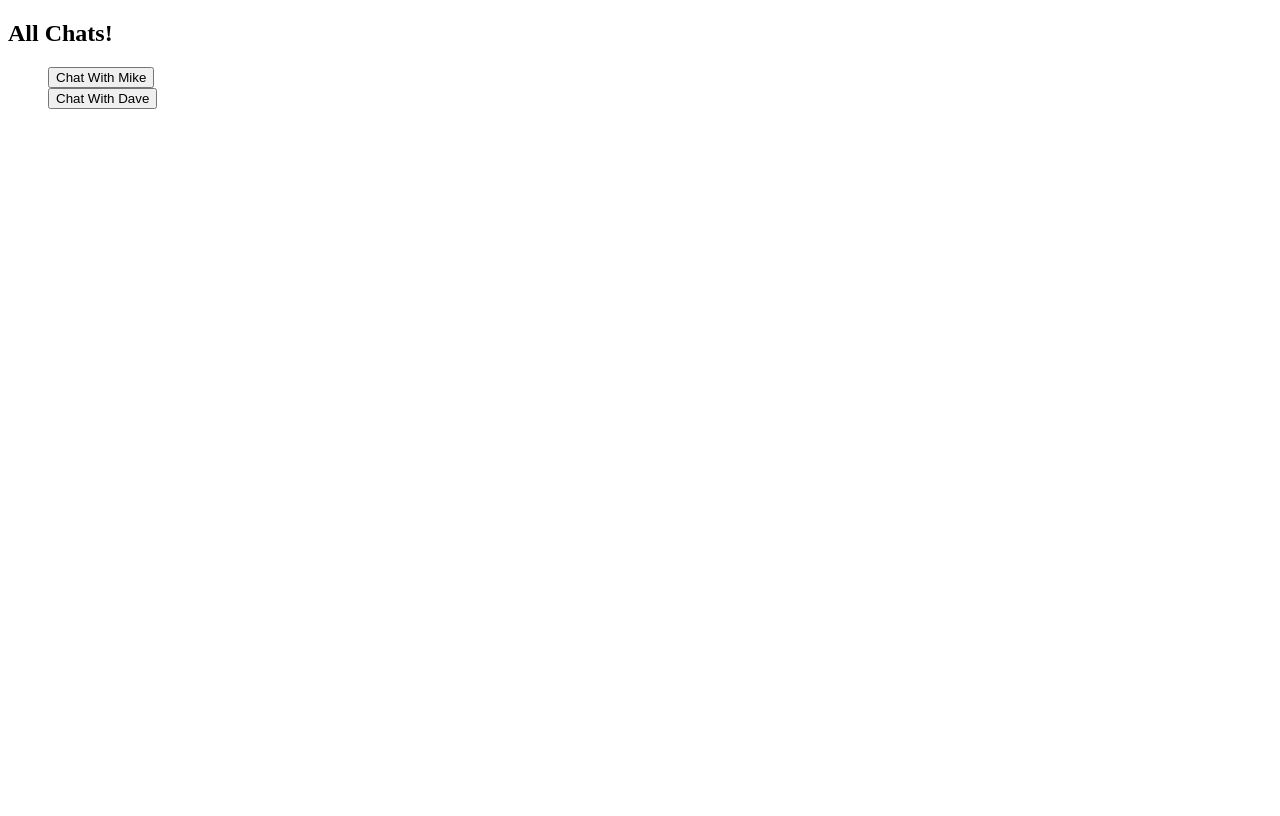
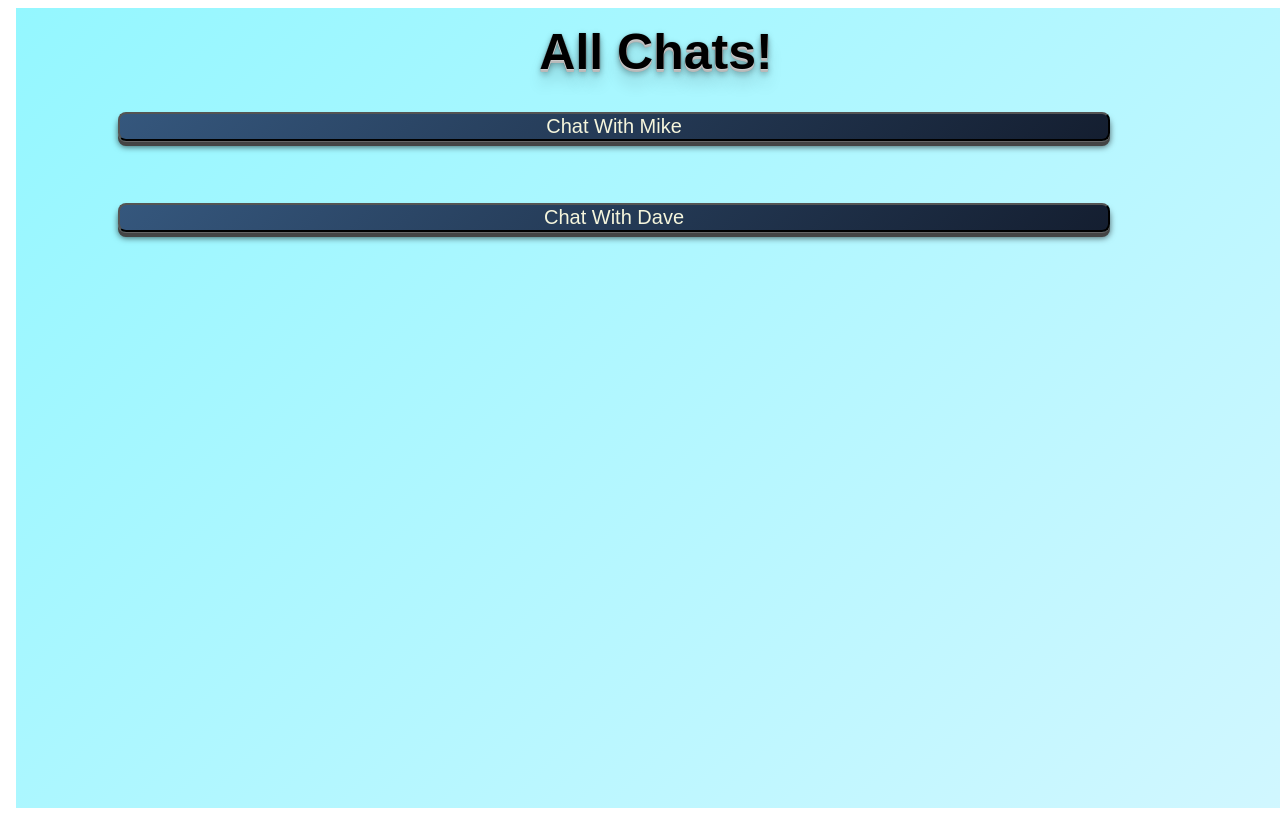
Before and after one commit to peterdaly97/AngularMessaging, an Angular app: page /dashboard in a window 1280 px wide. Built offline with nearby package versions, Linux system fonts and the light colour scheme.

Commit message:
Added a message service and styled parts of the application

```diff
--- a/src/app/app.component.css
+++ b/src/app/app.component.css
@@ -0,0 +1,5 @@
+body {
+    background: linear-gradient(-45deg, #d1f7ff, #94f7ff);
+    height: 100vh;
+    width: 100vw;
+  }
--- a/src/app/app.component.html
+++ b/src/app/app.component.html
@@ -1 +1,5 @@
-<router-outlet></router-outlet>
+<html>
+    <body>
+        <router-outlet></router-outlet>
+    </body>
+</html>
--- a/src/app/conversation/conversation.component.css
+++ b/src/app/conversation/conversation.component.css
@@ -0,0 +1,27 @@
+input {
+    padding:5px;
+    border:2px solid #ccc;
+    -webkit-border-radius: 50px;
+    margin-right: 30px;
+    background: -webkit-linear-gradient(-45deg, #35577D, #141E30);
+    box-shadow: 0 1px 0 #666, 0 5px 0 #444, 0 6px 6px rgba(0,0,0,0.6);
+    color: beige;
+}
+
+.home {
+    background: -webkit-linear-gradient(-45deg, #35577D, #141E30);
+    box-shadow: 0 1px 0 #666, 0 5px 0 #444, 0 6px 6px rgba(0,0,0,0.6);
+    -webkit-border-radius: 50%;
+    color: beige;
+}
+
+.send {
+    background: -webkit-linear-gradient(-45deg, #35577D, #141E30);
+    box-shadow: 0 1px 0 #666, 0 5px 0 #444, 0 6px 6px rgba(0,0,0,0.6);
+    -webkit-border-radius: 50%;
+    color: beige;
+}
+
+.inputCentre {
+    text-align: center;
+}
--- a/src/app/conversation/conversation.component.html
+++ b/src/app/conversation/conversation.component.html
@@ -1,9 +1,14 @@
 <h2>{{ title }}</h2>
+<button class="home" routerLink="/dashboard">
+  Home
+</button>
 <ul style="list-style: none;">
   <li *ngFor="let message of conversation.messages">
     <h3>{{message.owner}}</h3>
     <p>{{message.message}}</p>
   </li>
 </ul>
-<input [(ngModel)]="newMessage" placeholder="Enter Message"/>
-<button (click)="addMessage()">Send</button>
+<div class="inputCentre">
+    <input [(ngModel)]="newMessage" placeholder="Enter Message"/>
+    <button class="send" (click)="addMessage()">Send</button>
+</div>
--- a/src/app/conversation/conversation.component.ts
+++ b/src/app/conversation/conversation.component.ts
@@ -1,6 +1,9 @@
 import { Component, OnInit } from '@angular/core';
 import { Message } from '../message';
 import { Conversation } from '../conversation';
+import {MessagesService} from '../messages.service';
+
+import { ActivatedRoute } from '@angular/router';
 
 @Component({
   selector: 'app-conversation',
@@ -23,17 +26,19 @@ export class ConversationComponent implements OnInit {
 
   message: Message = {id: this.messageid, owner: 'peter', message: ''};
 
-  constructor() { }
+  constructor(
+    private messageService: MessagesService,
+    private route: ActivatedRoute
+  ) { }
 
   ngOnInit() {
     this.getMessages();
   }
 
   getMessages(): void {
-    this.conversation.messages = [
-      { id: 0, owner: 'peter', message: 'How are you?' },
-      { id: 1, owner: 'mike', message: 'Good, you?'}
-    ]
+    const id = +this.route.snapshot.paramMap.get('id');
+    this.messageService.getMessages(id)
+    .subscribe(messages => this.conversation.messages = messages);
   }
 
   addMessage() : void {
--- a/src/app/dashboard/dashboard.component.css
+++ b/src/app/dashboard/dashboard.component.css
@@ -0,0 +1,39 @@
+h2 {
+    font-family: Arial;
+    text-align: center;
+    font-size: 50px;
+    margin: 0;
+    padding-top: 30px;
+    position: relative;
+    bottom: 15px;
+    text-shadow: 0 1px 0 #ccc,
+               0 1px 0 #c9c9c9,
+               0 2px 0 #bbb,
+               0 3px 0 #b9b9b9,
+               0 2px 0 #aaa,
+               0 3px 1px rgba(0,0,0,.1),
+               0 0 2px rgba(0,0,0,.1),
+               0 1px 1px rgba(0,0,0,.3),
+               0 1px 2px rgba(0,0,0,.2),
+               0 2px 6px rgba(0,0,0,.25),
+               0 6px 6px rgba(0,0,0,.2),
+               0 15px 15px rgba(0,0,0,.15);
+}
+
+.buttonDiv {
+    text-align: center;
+}
+
+button {
+    width: 80%;
+    height: 20%;
+    font-size: 20px;
+
+    -webkit-transition: color 0.5s;
+    background: -webkit-linear-gradient(-45deg, #35577D, #141E30);
+    box-shadow: 0 1px 0 #666, 0 5px 0 #444, 0 6px 6px rgba(0,0,0,0.6);
+    border-radius: 8px;
+    margin-bottom: 5%;
+    margin-right: 10%;
+    color: beige;
+}
--- a/src/app/dashboard/dashboard.component.html
+++ b/src/app/dashboard/dashboard.component.html
@@ -1,8 +1,10 @@
 <h2>{{ title }}</h2>
 <ul style="list-style: none;">
   <li *ngFor="let conversation of conversations">
-    <button routerLink="/convo/{{conversation.id}}">
-      {{conversation.name}}
-    </button>
+    <div class='buttonDiv'>
+        <button routerLink="/convo/{{conversation.id}}">
+          {{conversation.name}}
+        </button>
+    </div>
   </li>
 </ul>
--- a/src/app/dashboard/dashboard.component.ts
+++ b/src/app/dashboard/dashboard.component.ts
@@ -1,5 +1,6 @@
 import { Component, OnInit } from '@angular/core';
 import { Conversation } from '../conversation';
+import {MessagesService} from '../messages.service';
 
 @Component({
   selector: 'app-dashboard',
@@ -11,17 +12,17 @@ export class DashboardComponent implements OnInit {
   title: string = 'All Chats!'
   conversations: Conversation[];
 
-  constructor() { }
+  constructor(
+    private messageService: MessagesService
+  ) { }
 
   ngOnInit() {
     this.getConversations();
   }
 
   getConversations(): void {
-    this.conversations = [
-      { id: 0, name: 'Chat With Mike', messages: [] },
-      { id: 1, name: 'Chat With Dave', messages: []}
-    ]
+    this.messageService.getConversations()
+      .subscribe(conversations => this.conversations = conversations);
   }
 
 }
--- /dev/null
+++ b/src/app/messages.service.ts
@@ -0,0 +1,26 @@
+import { Injectable } from '@angular/core';
+import { Message } from './message';
+import { Observable, of } from 'rxjs';
+import { Conversation } from './conversation';
+import { CONVERSATIONS } from './mock-conversations';
+
+
+@Injectable({
+  providedIn: 'root'
+})
+export class MessagesService {
+
+  convos: Conversation[] = CONVERSATIONS;
+
+  constructor() {
+
+  }
+
+  getConversations() : Observable<Conversation[]> {
+    return of(this.convos);
+  }
+
+  getMessages(id : number) : Observable<Message[]> {
+    return of(this.convos.find(message => message.id === id).messages);
+  }
+}
--- /dev/null
+++ b/src/app/mock-conversations.ts
@@ -0,0 +1,13 @@
+import { Conversation } from './conversation';
+
+export const CONVERSATIONS: Conversation[] = [
+    { id: 0, name: 'Chat With Mike', messages: [
+        { id: 0, owner: 'peter', message: 'What are you?' },
+        { id: 1, owner: 'mike', message: 'Good, you?'}
+      ]
+    },
+    { id: 1, name: 'Chat With Dave', messages: [
+      { id: 0, owner: 'Dave', message: 'Please pay me the money you owe me' },
+      { id: 1, owner: 'Peter', message: 'No'}
+    ]}
+];
```
Also changed, not shown: 1 other file (tests, documents, lock files or other folders).
